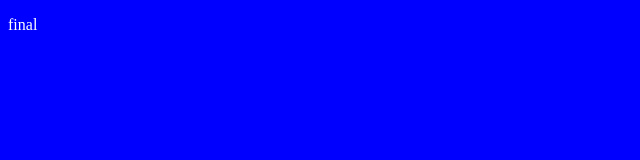
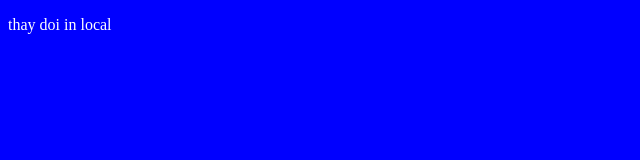
Before and after one commit to Yuryii/git-learn-, a plain HTML site: page index.html in a window 1280 px wide. Shown: the full height of the page, 0-640 px from the left. Drawn offline with Linux system fonts and the light colour scheme.

Commit message:
thay doi trong local

```diff
--- a/index.html
+++ b/index.html
@@ -8,7 +8,7 @@
     <link rel="stylesheet" href="index2.css">
 </head>
 <body>
-    <p style="color: white;">final</p>
+    <p style="color: white;">thay doi in local</p>
 </body>
 </html>
 <!-- thu muc dang lam viec                              stagin area                             commited -->
```
